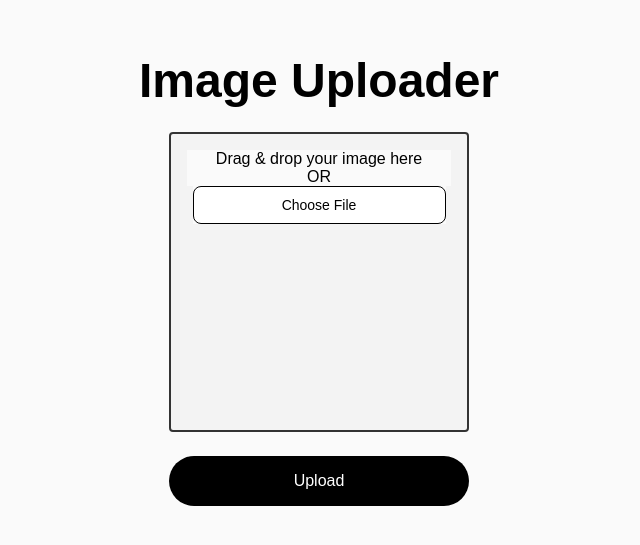
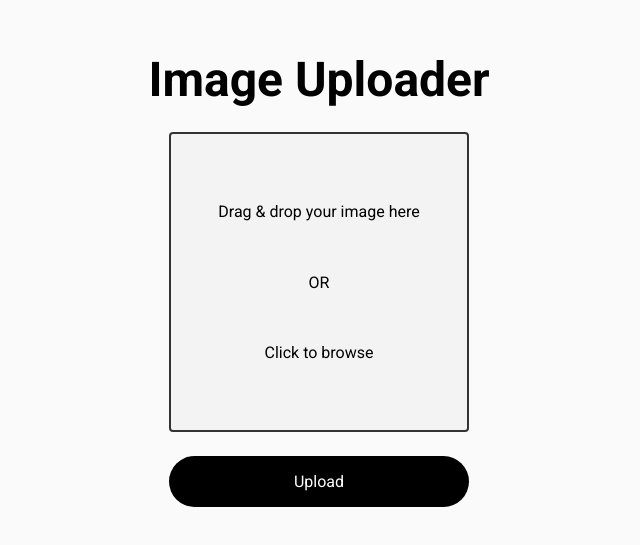
Before and after one commit to ArnavVarshney/image-upload, a Next.js app: page / in a window 1280 px wide. Shown: the part 121-666 px from the top of the page, without its empty margins (321-961 px from the left). Built offline with nearby package versions, Linux system fonts and the light colour scheme.

Commit message:
Styling for dropzone
Signed-off-by: Arnav Varshney <varshney.arnav@gmail.com>

```diff
--- a/app/components/dropzone.tsx
+++ b/app/components/dropzone.tsx
@@ -1,5 +1,5 @@
-import React, {useState} from 'react';
-import {toast, ToastContainer} from 'react-toastify';
+import React, {useRef, useState} from 'react';
+import {toast} from 'react-toastify';
 import 'react-toastify/dist/ReactToastify.css';
 
 interface DropzoneProps {
@@ -9,6 +9,8 @@ interface DropzoneProps {
 export const Dropzone: React.FC<DropzoneProps> = ({onFileDrop}) => {
     const [dragging, setDragging] = useState(false);
     const [fileName, setFileName] = useState<string>(null);
+    const [filePreviewUrl, setFilePreviewUrl] = useState<string>(null);
+    const fileInputRef = useRef<HTMLInputElement>(null);
 
     const handleDragEnter = (e: React.DragEvent<HTMLDivElement>) => {
         e.preventDefault();
@@ -42,41 +44,59 @@ export const Dropzone: React.FC<DropzoneProps> = ({onFileDrop}) => {
             }
 
             setFileName(droppedFile.name); // set the file name
+            setFilePreviewUrl(URL.createObjectURL(droppedFile));
             e.dataTransfer.clearData();
             onFileDrop(droppedFile);
         }
     };
 
+    const handleFileSelect = (e: React.ChangeEvent<HTMLInputElement>) => {
+        const files = e.target.files;
+        if (files) {
+            const selectedFile = files[0];
+            const maxSize = 5 * 1024 * 1024;
+
+            if (selectedFile.size > maxSize) {
+                toast.error('File size exceeds 5MB. Please select a smaller file.');
+                return;
+            }
+
+            setFileName(selectedFile.name);
+            setFilePreviewUrl(URL.createObjectURL(selectedFile));
+            onFileDrop(selectedFile);
+        }
+    };
+
+    const handleDropzoneClick = () => {
+        if (fileInputRef.current) {
+            fileInputRef.current.click();
+        }
+    };
+
     return (
-        <div className={`dropzone ${dragging ? 'dragging' : ''}`} onDragEnter={handleDragEnter}
+        <div className={`dropzone ${dragging ? 'dragging' : ''}`} onClick={handleDropzoneClick}
+             onDragEnter={handleDragEnter}
              onDragLeave={handleDragLeave} onDragOver={handleDragOver} onDrop={handleDrop}>
-            {fileName === null && (
+            {fileName === null ? (
                 <>
                     <p>Drag & drop your image here</p>
                     <p>OR</p>
+                    <p>Click to browse</p>
                     <input
+                        ref={fileInputRef}
                         id="file"
                         type="file"
-                        onChange={(e) => {
-                            const files = e.target.files
-                            if (files) {
-                                const selectedFile = files[0];
-                                const maxSize = 5 * 1024 * 1024;
-
-                                if (selectedFile.size > maxSize) {
-                                    toast.error('File size exceeds 5MB. Please select a smaller file.');
-                                    return;
-                                }
-
-                                setFileName(selectedFile.name);
-                                onFileDrop(selectedFile);
-                            }
-                        }}
+                        onChange={handleFileSelect}
                         accept="image/png"
+                        style={{display: 'none'}}
                     />
                 </>
+            ) : (
+                <>
+                    <p>{fileName}</p>
+                    <img src={filePreviewUrl} alt="preview" style={{width: '100%', height: 'auto'}}/>
+                </>
             )}
-            <ToastContainer/>
         </div>
     );
 };
--- a/app/globals.css
+++ b/app/globals.css
@@ -1,4 +1,5 @@
 * {
+    font-family: 'Roboto', sans-serif;
     box-sizing: border-box;
     padding: 0;
     margin: 0;
@@ -6,7 +7,7 @@
 }
 
 main {
-    font-family: Arial, Helvetica, sans-serif;
+    /*font-family: Arial, Helvetica, sans-serif;*/
     padding: 1rem;
     display: flex;
     flex-direction: column;
@@ -73,6 +74,10 @@ form {
 }
 
 .dropzone {
+    display: flex;
+    flex-direction: column;
+    justify-content: space-evenly;
+    align-items: center;
     border: 2px solid #333;
     padding: 16px;
     margin-bottom: 24px;
@@ -87,6 +92,10 @@ form {
 
 .dropzone.dragging {
     background-color: #c3c3c3;
+}
+
+.dropzone p {
+    background-color: transparent;
 }
 
 .file-select-button {
--- a/app/page.tsx
+++ b/app/page.tsx
@@ -3,6 +3,7 @@
 import React, {useState} from 'react';
 import {Dropzone} from "./components/dropzone";
 import './globals.css'
+import {toast, ToastContainer} from "react-toastify";
 
 export default function Page() {
     const [file, setFile] = useState<File | null>(null);
@@ -16,7 +17,7 @@ export default function Page() {
         e.preventDefault()
 
         if (!file) {
-            alert('Please select a file to upload.')
+            toast.error('Please select a file to upload.')
             return
         }
 
@@ -45,20 +46,20 @@ export default function Page() {
                 // console.log(fields);
                 // const s3Url = `https://${fields.bucket}.s3.ap-east-1.amazonaws.com/${fields.key}`;
                 // console.log('Uploaded file URL:', s3Url);
-                alert('Upload successful!')
+                toast.success('Upload successful!')
             } else {
                 console.error('S3 Upload Error:', uploadResponse)
-                alert('Upload failed.')
+                toast.error('Upload failed.')
             }
         } else {
-            alert('Failed to get pre-signed URL.')
+            toast.error('Failed to get pre-signed URL.')
         }
-
         setUploading(false)
     }
 
     return (
         <main>
+            <link href="https://fonts.googleapis.com/css2?family=Roboto:wght@400;700&display=swap" rel="stylesheet"/>
             <h1>Image Uploader</h1>
             <form onSubmit={handleSubmit}>
                 <Dropzone onFileDrop={handleFileDrop}/>
@@ -66,6 +67,7 @@ export default function Page() {
                     {uploading ? <div className="spinner"></div> : 'Upload'}
                 </button>
             </form>
+            <ToastContainer/>
         </main>
     );
 }
--- a/package.json
+++ b/package.json
@@ -15,6 +15,7 @@
     "next": "14.2.1",
     "react": "^18",
     "react-dom": "^18",
+    "react-dropzone": "^14.2.3",
     "react-toastify": "^10.0.5"
   },
   "devDependencies": {
```
